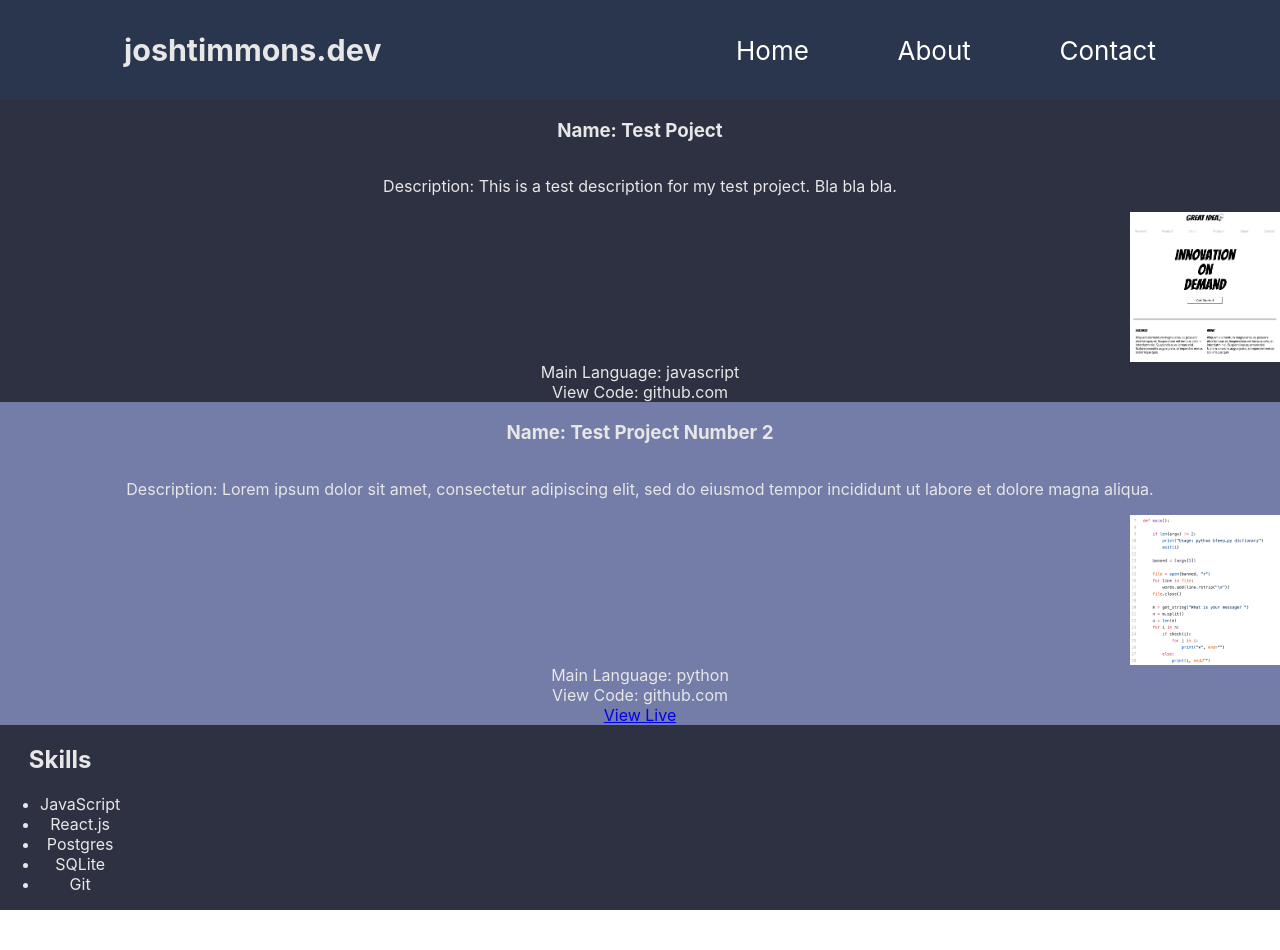
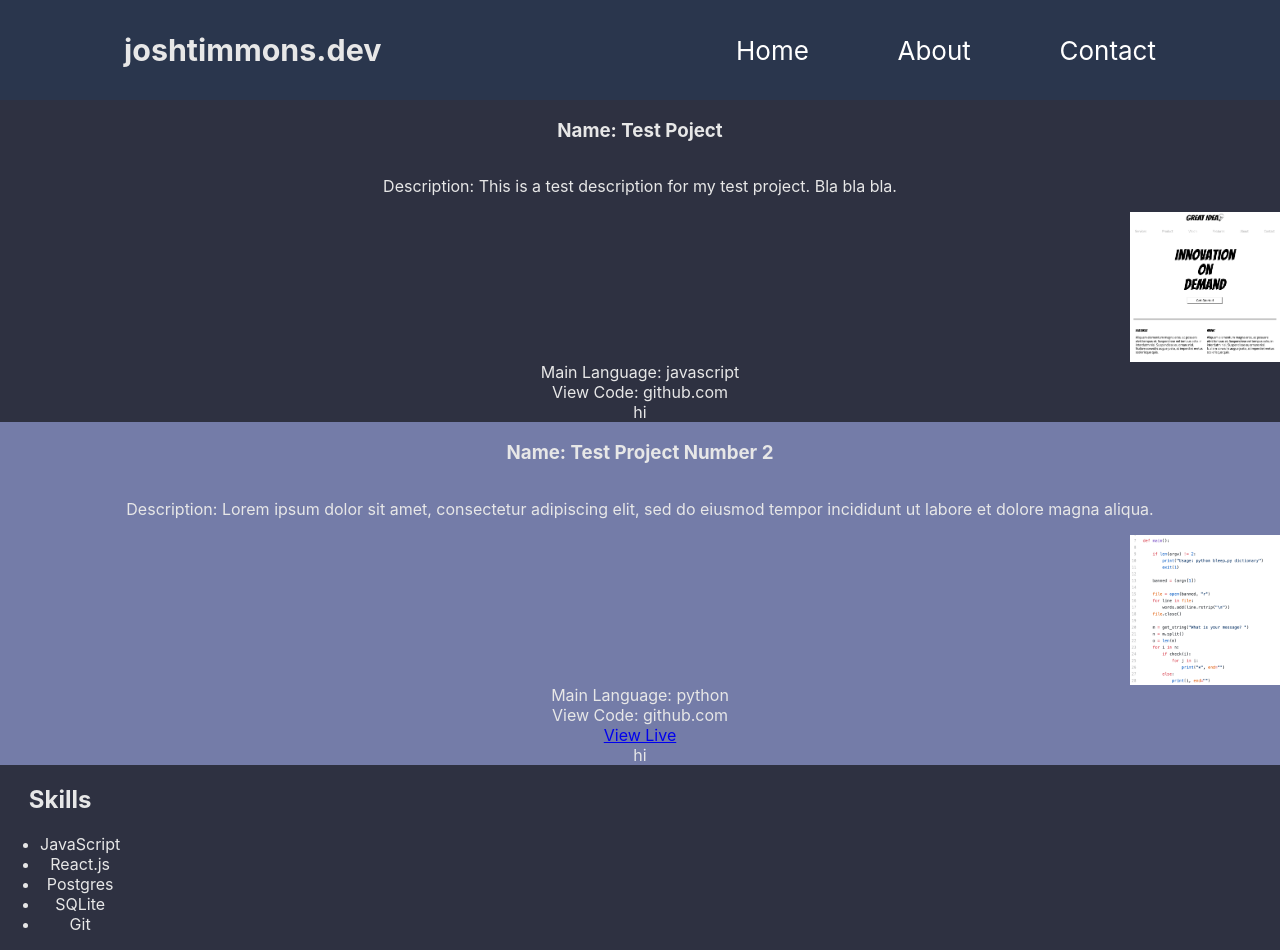
Before and after one commit to josh182014/portfolio-site, a React (Create React App) app: page / in a window 1280 px wide. Before the commit the page ends 910 px from the top, so only its background shows below. Built offline with nearby package versions, Linux system fonts and the light colour scheme.

Commit message:
added more styles and colors to projects page

```diff
--- a/src/components/Projects/Project.js
+++ b/src/components/Projects/Project.js
@@ -9,6 +9,7 @@ const Project = (props) => {
             <div>Main Language: {props.project.mainLanguage}</div>
             <div>View Code: {props.project.github}</div>
             {props.project.viewLive ? (<a rel="noopener noreferrer" target='_blank' href={props.project.viewLive}> View Live </a>) : (false)}
+            <div className='split' >hi</div>
         </div>
     )
 }
```
Also changed, not shown: src/components/Projects/Projects.scss (+13 -0 lines).
